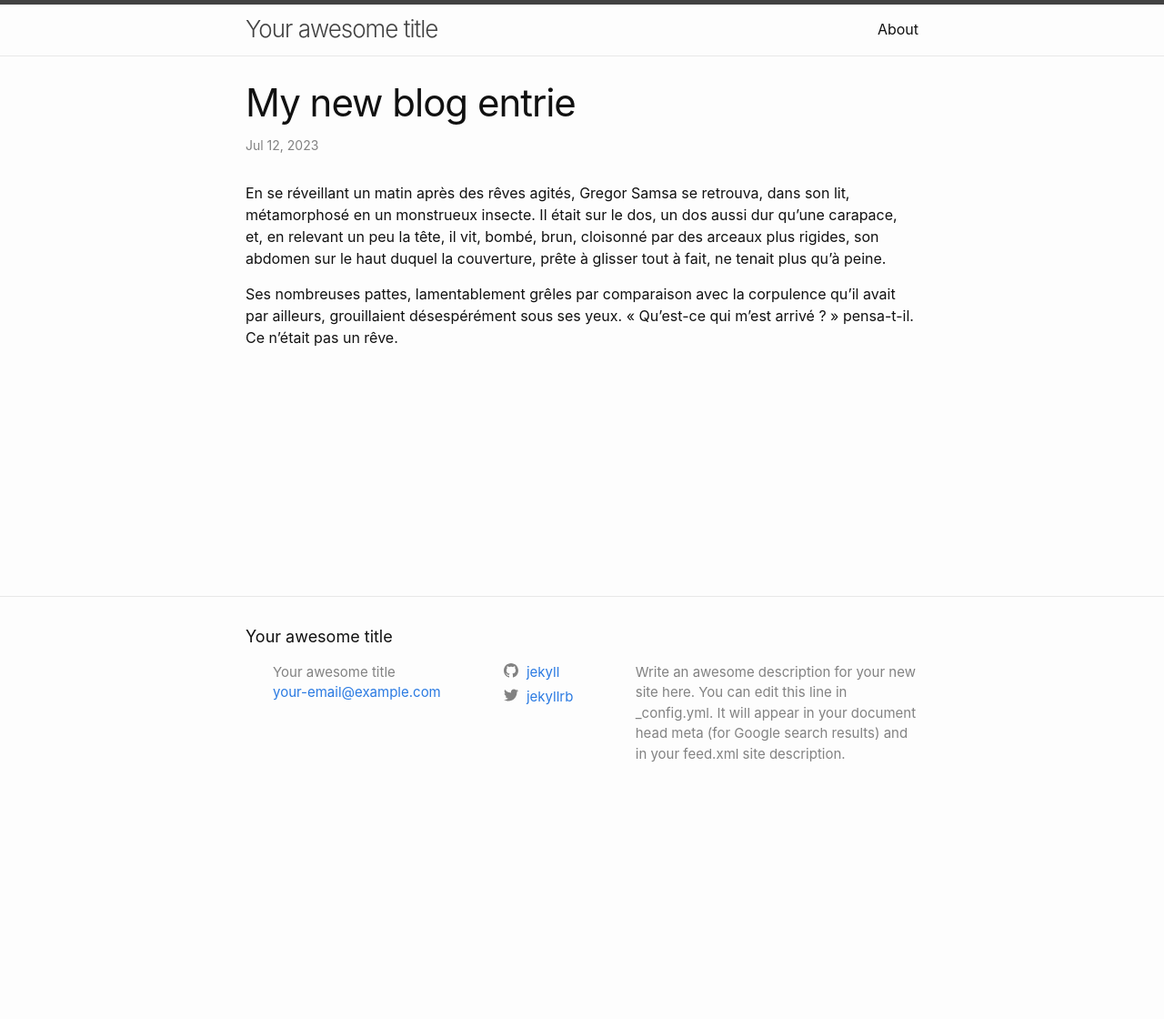
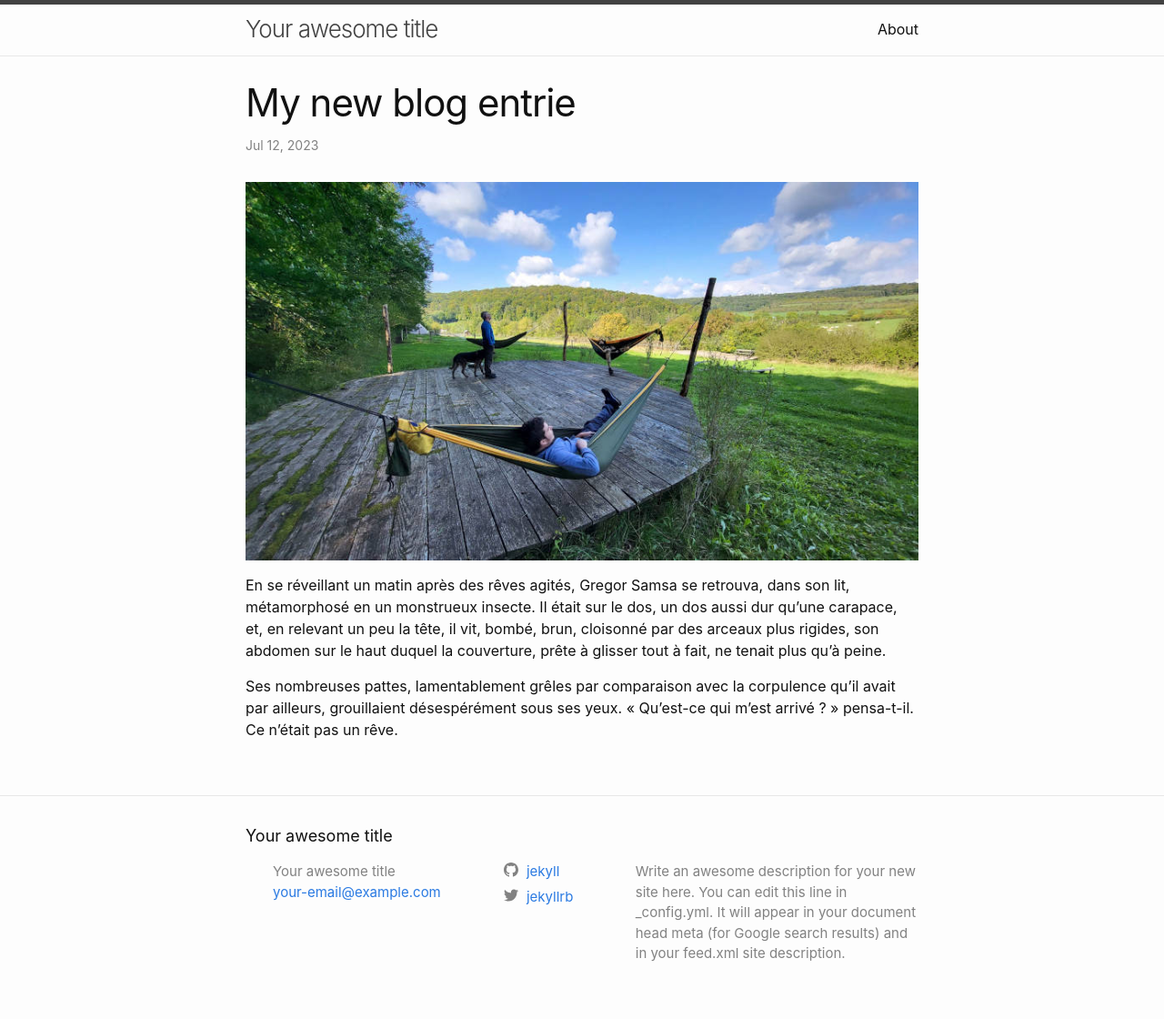
Before and after one commit to djacquel/jekyll-cms-test, a Jekyll site: the page built from _posts/2023-07-12-my-new-blog-entrie.md, in a window 1280 px wide. Shown: the whole page at 91% size. Built offline with Jekyll 4.4.1, drawn with Linux system fonts in a browser that asks for light colours; a script that is not in the unit is left out; before the commit the page ends 900 px from its top, so only the background shows below that.

Commit message:
Update Blog “2023-07-12-my-new-blog-entrie”

```diff
--- a/_posts/2023-07-12-my-new-blog-entrie.md
+++ b/_posts/2023-07-12-my-new-blog-entrie.md
@@ -3,6 +3,8 @@ layout: post
 title: My new blog entrie
 date: 2023-07-12T07:19:44.989Z
 ---
+![Feel good !](/assets/uploads/hamacs-auberive.jpg)
+
 En se réveillant un matin après des rêves agités, Gregor Samsa se retrouva, dans son lit, métamorphosé en un monstrueux insecte. Il était sur le dos, un dos aussi dur qu’une carapace, et, en relevant un peu la tête, il vit, bombé, brun, cloisonné par des arceaux plus rigides, son abdomen sur le haut duquel la couverture, prête à glisser tout à fait, ne tenait plus qu’à peine.
 
 Ses nombreuses pattes, lamentablement grêles par comparaison avec la corpulence qu’il avait par ailleurs, grouillaient désespérément sous ses yeux. « Qu’est-ce qui m’est arrivé ? » pensa-t-il. Ce n’était pas un rêve.
```
